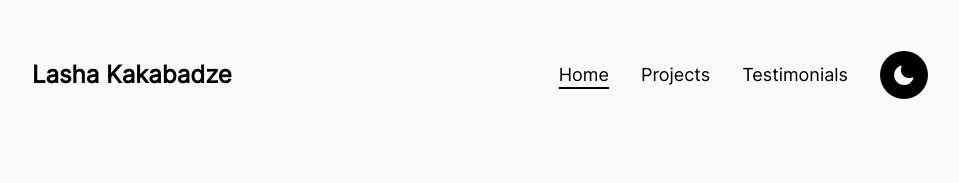
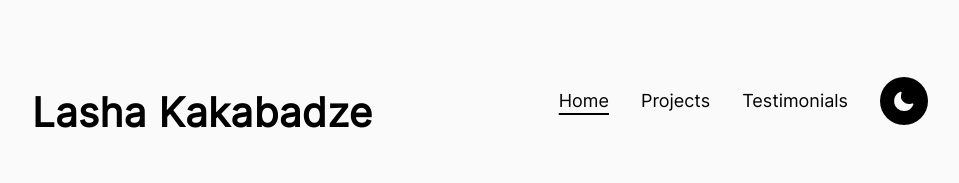
Before and after one commit to Adrinlol/nextjs-portfolio, a Next.js app: page / in a window 1280 px wide. Shown: the top 183 px of the page, without its empty margins (160-1119 px from the left). Built offline with nearby package versions, Linux system fonts and the light colour scheme.

Commit message:
change h tag hierarchy

```diff
--- a/components/Layout/Header/index.tsx
+++ b/components/Layout/Header/index.tsx
@@ -16,7 +16,7 @@ export const Header = ({ darkTheme, changeTheme }: HeaderProps) => {
       <Wrapper>
         <Link href="/" passHref>
           <div>
-            <h3>Lasha Kakabadze</h3>
+            <h1>Lasha Kakabadze</h1>
           </div>
         </Link>
         <Flex>
```
